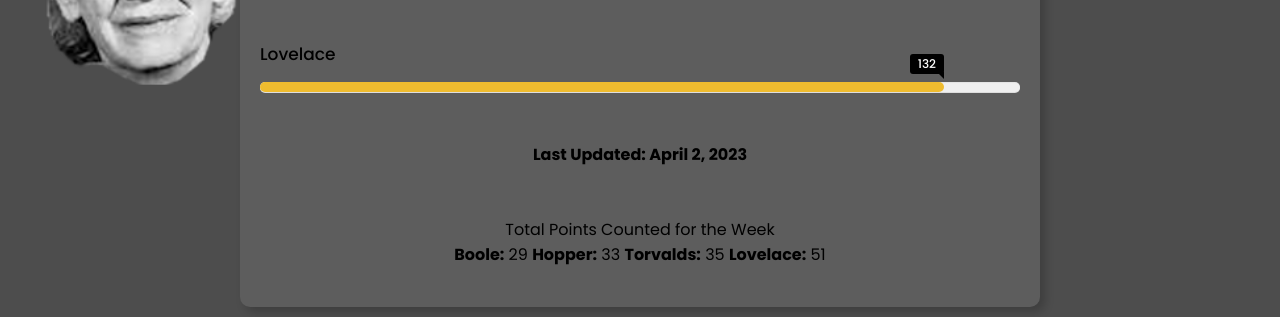
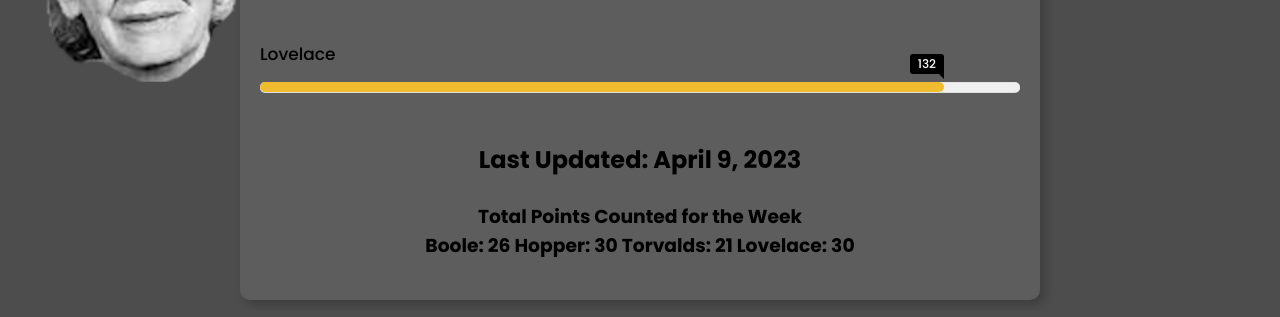
Before and after one commit to scapegoatjpg/house-points-website, a plain HTML site: page index.html in a window 1280 px wide. Shown: the part 685-1002 px from the top of the page. Drawn offline with Linux system fonts and the light colour scheme.

Commit message:
Update weekly house points

```diff
--- a/index.html
+++ b/index.html
@@ -58,9 +58,9 @@
                 </div>
                 <div class="progress-line lovelace"><span></span></div>
                 <div>
-                    <b>Last Updated: April 2, 2023</b><br><br><br>
-                    <p>Total Points Counted for the Week</p>
-                    <p><b>Boole:</b> 29 <b>Hopper:</b> 33 <b>Torvalds:</b> 35 <b>Lovelace:</b> 51</p>
+                    <h2>Last Updated: April 9, 2023</h2><br>
+                    <h3>Total Points Counted for the Week</h3>
+                    <h3><b>Boole:</b> 26 <b>Hopper:</b> 30 <b>Torvalds:</b> 21 <b>Lovelace:</b> 30</h3>
                 </div>
             </div>
         </div>
```
